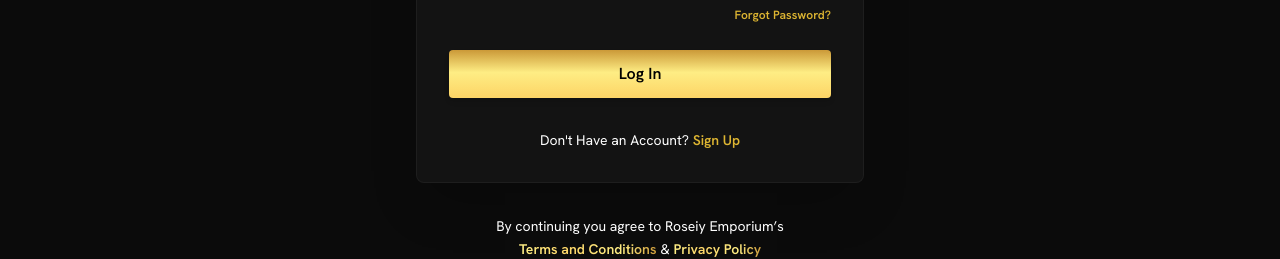
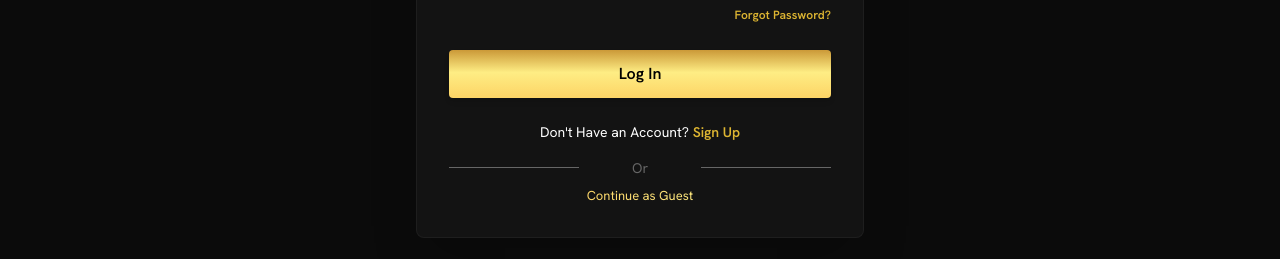
Before and after one commit to Sprinters101/roseiy_emporium, a React (Vite) app: page /login in a window 1280 px wide. Shown: the part 820-1079 px from the top of the page. Built offline with nearby package versions, Linux system fonts and the light colour scheme; no server answers; a web font is replaced by a local one.

Commit message:
feat: add ContinueAsGuest component and integrate it into login and register pages

```diff
--- a/src/components/auth/Login.tsx
+++ b/src/components/auth/Login.tsx
@@ -10,6 +10,7 @@
 import { AuthHeader } from "./AuthHeader";
 import { AuthFooter } from "./AuthFooter";
 import { heroBg } from "@/lib/site_data";
+import ContinueAsGuest from "../common/ContinueAsGuest";
 
 const LoginValidationSchema = Yup.object().shape({
     email: Yup.string()
@@ -156,7 +157,7 @@
                                         {isLoading ? "Logging In..." : "Log In"}
                                     </button>
 
-                                    <div className="text-xs sm:text-sm text-center text-white mt-4 font-hanken">
+                                    <div className="text-xs sm:text-sm text-center text-white mt-2 font-hanken">
                                         Don't Have an Account?{" "}
                                         <Link
                                             to="/register"
@@ -165,6 +166,7 @@
                                             Sign Up
                                         </Link>
                                     </div>
+                                    <ContinueAsGuest />
                                 </Form>
                             );
                         }}
--- a/src/components/auth/Register.tsx
+++ b/src/components/auth/Register.tsx
@@ -8,6 +8,7 @@
 import { AuthHeader } from "./AuthHeader";
 import { AuthFooter } from "./AuthFooter";
 import { heroBg } from "@/lib/site_data";
+import ContinueAsGuest from "../common/ContinueAsGuest";
 
 const RegisterValidationSchema = Yup.object().shape({
     firstName: Yup.string()
@@ -128,7 +129,9 @@
                                         disabled={isLoading}
                                         className="w-full mt-2 h-10 md:h-12 bg-gold-g hover:opacity-95 text-black font-semibold text-sm sm:text-base py-3.5 px-6 rounded-sm transition-all shadow-md cursor-pointer disabled:opacity-50 flex items-center justify-center font-hanken"
                                     >
-                                        {isLoading ? "Signing Up..." : "Sign Up"}
+                                        {isLoading
+                                            ? "Signing Up..."
+                                            : "Sign Up"}
                                     </button>
 
                                     <div className="text-xs sm:text-sm text-center text-white mt-4 font-hanken">
@@ -140,6 +143,7 @@
                                             Log In
                                         </Link>
                                     </div>
+                                    <ContinueAsGuest />
                                 </Form>
                             );
                         }}
--- /dev/null
+++ b/src/components/common/ContinueAsGuest.tsx
@@ -0,0 +1,22 @@
+import { Link } from "react-router";
+
+const ContinueAsGuest = () => {
+    return (
+        <div className="">
+            <div className="flex items-center justify-between gap-2">
+                <div className="w-[34%] h-px bg-[#666]" />
+                <span className="text-[#666] text-sm font-normal">Or</span>
+                <div className="w-[34%] h-px bg-[#666]" />
+            </div>
+
+            <Link
+                to="/shop"
+                className="mt-2 block text-center w-full text-[0.8125rem] gradient-text "
+            >
+                Continue as Guest
+            </Link>
+        </div>
+    );
+};
+
+export default ContinueAsGuest;
```
